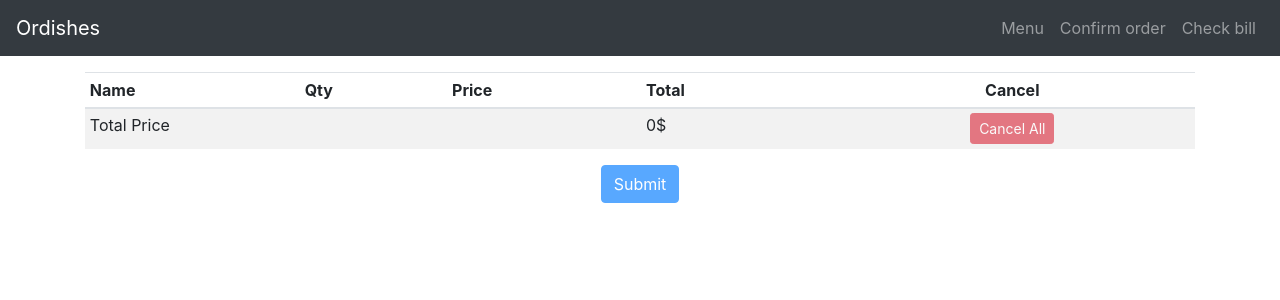
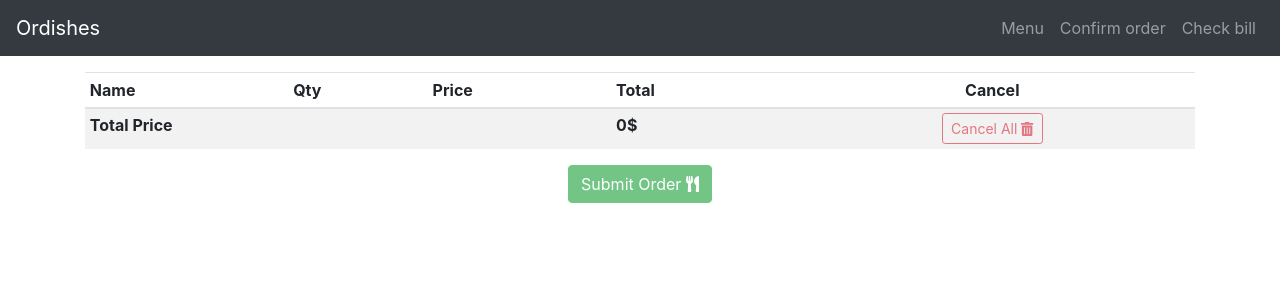
Before and after one commit to sor973/Ordishes-Project, a React (Create React App) app in the folder React_Frontend/: page /confirm in a window 1280 px wide. Shown: the top 300 px of the page. Built offline with nearby package versions, Linux system fonts and the light colour scheme.

Commit message:
Redesign Cancel button and add Font Awesome Icon.

```diff
--- a/React_Frontend/src/Components/AppConfirm.js
+++ b/React_Frontend/src/Components/AppConfirm.js
@@ -3,7 +3,8 @@ import { Container, Row, Col, Table, Button, Alert } from 'react-bootstrap'
 import menus from './data/menus';
 import uuid from 'react-uuid';
 import { useState } from 'react';
-// import UserOrder from './data/userOrder';
+import { FontAwesomeIcon } from '@fortawesome/react-fontawesome'
+import { faTimes, faTrashAlt, faUtensils } from '@fortawesome/free-solid-svg-icons'
 
 function AppConfirm({Order}) {
     const [orderArray, setOrderArray] = useState(loopThroughMenu());
@@ -31,15 +32,15 @@ function AppConfirm({Order}) {
                 </td>
                 <td>
                     <div className="d-flex justify-content-center">
-                        <Button variant="danger" onClick={()=>{Order.delOrder(orderid);updateOrderArray();}} size="sm">Cancel</Button>
+                        <FontAwesomeIcon className="text-danger" icon={faTimes} onClick={()=>{Order.delOrder(orderid);updateOrderArray();}} size="lg"/>
                     </div>
                 </td>
             </tr>);
         });
         tableArray.push(<tr key={uuid()}>
-            <td colSpan="3">Total Price</td>
-            <td>{TotalPrice}$</td>
-            <td><div className="d-flex justify-content-center"><Button disabled={!Object.keys(Order.order).length} onClick={cancelAllOrder} size="sm" variant="danger">Cancel All</Button></div></td>
+            <td colSpan="3"><strong>Total Price</strong></td>
+            <td><strong>{TotalPrice}$</strong></td>
+            <td><div className="d-flex justify-content-center"><Button disabled={!Object.keys(Order.order).length} onClick={cancelAllOrder} size="sm" variant="outline-danger">Cancel All <FontAwesomeIcon icon={faTrashAlt} /></Button></div></td>
         </tr>);
         return tableArray;
     }
@@ -88,7 +89,7 @@ function AppConfirm({Order}) {
             </Row>
             <Row>
                 <Col className="d-flex justify-content-center">
-                    <Button disabled={!Object.keys(Order.order).length} onClick={submitOrder}>Submit</Button>
+                    <Button variant="success" disabled={!Object.keys(Order.order).length} onClick={submitOrder}>Submit Order <FontAwesomeIcon icon={faUtensils} /></Button>
                 </Col>
             </Row>
             <Row>
```
